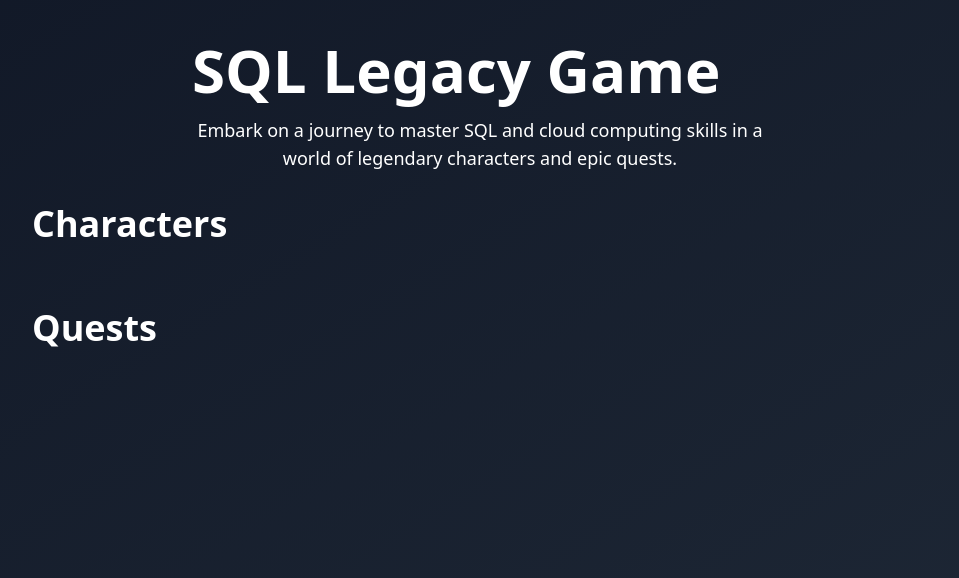
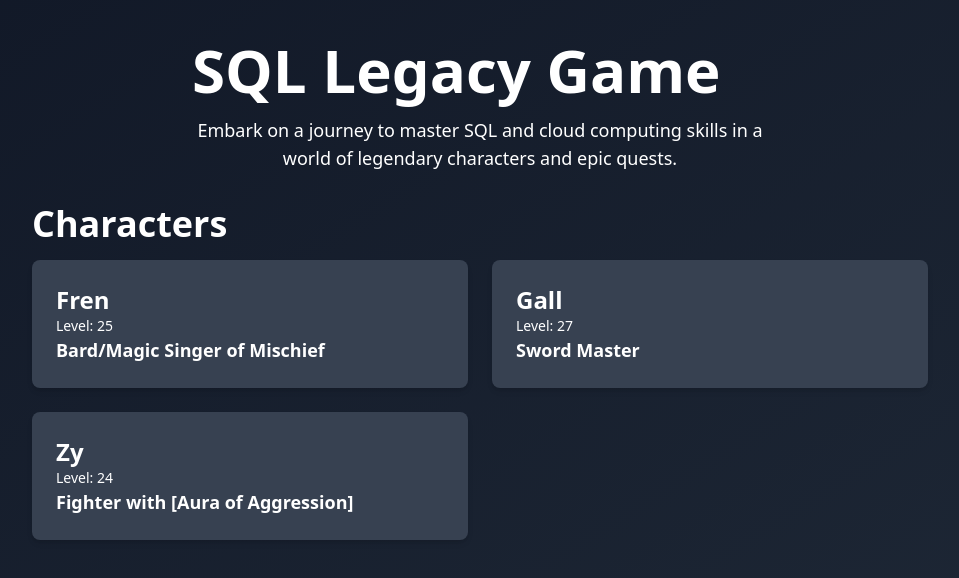
Before and after one commit to dayofmolp/sql, a Next.js app: page / in a window 1280 px wide. Shown: the top 578 px of the page, without its empty margins (160-1119 px from the left). Built offline with nearby package versions, Linux system fonts and the light colour scheme.

Commit message:
Update page.tsx

```diff
--- a/src/app/page.tsx
+++ b/src/app/page.tsx
@@ -1,3 +1,12 @@
+import CharacterCard from "@/app/characters/CharacterCard";
+
+const characters = [
+  { name: "Fren", level: 25, role: "Bard/Magic Singer of Mischief" },
+  { name: "Gall", level: 27, role: "Sword Master" },
+  { name: "Zy", level: 24, role: "Fighter with [Aura of Aggression]" },
+  // Add other characters as needed
+];
+
 export default function Home() {
   return (
     <main className="flex min-h-screen flex-col items-center p-10 bg-gradient-to-br from-gray-900 to-gray-800 text-white">
@@ -11,14 +20,9 @@ export default function Home() {
       <section className="w-full max-w-4xl">
         <h2 className="text-4xl font-semibold mb-4">Characters</h2>
         <div className="grid grid-cols-1 sm:grid-cols-2 gap-6">
-          {/* Character list will be dynamically added here */}
-        </div>
-      </section>
-
-      <section className="w-full max-w-4xl mt-12">
-        <h2 className="text-4xl font-semibold mb-4">Quests</h2>
-        <div className="grid grid-cols-1 sm:grid-cols-2 gap-6">
-          {/* Quest list will be dynamically added here */}
+          {characters.map((char) => (
+            <CharacterCard key={char.name} {...char} />
+          ))}
         </div>
       </section>
     </main>
```
